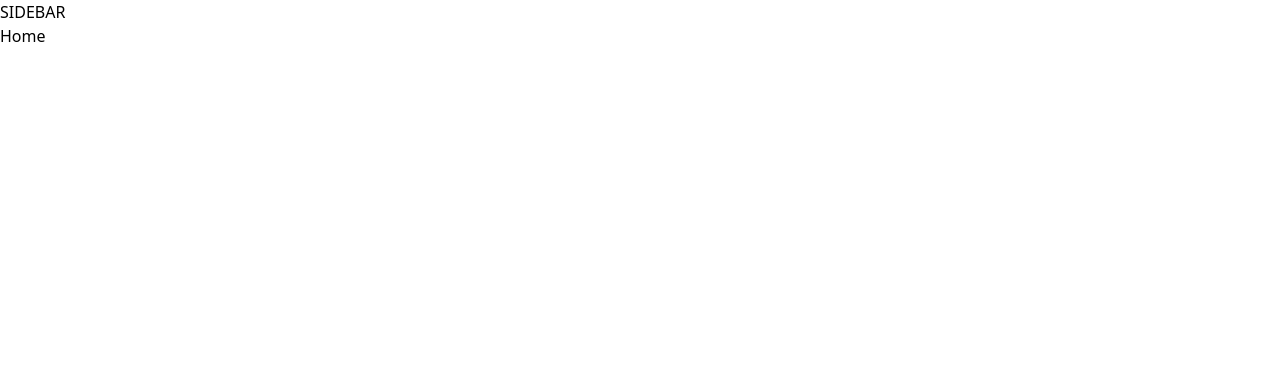
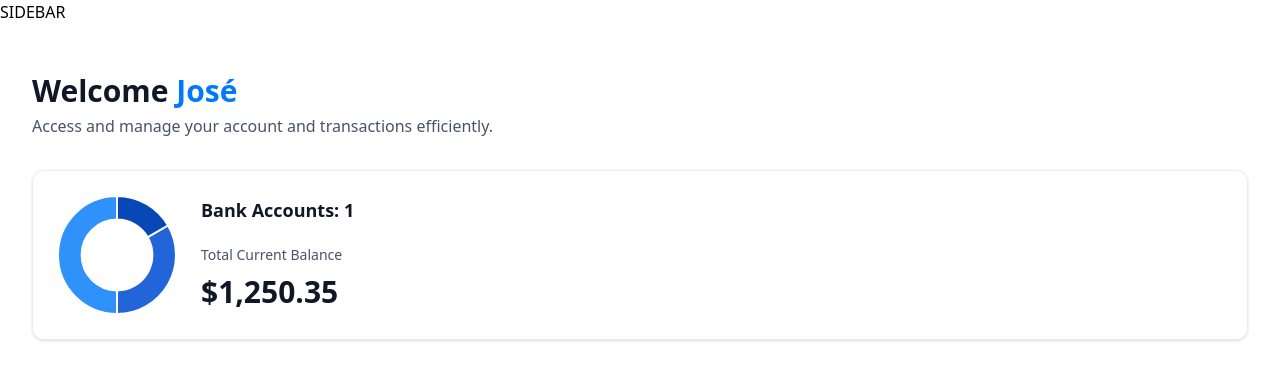
Before and after one commit to JoseGalvez-H/bankie, a Next.js app: page / in a window 1280 px wide. Shown: the top 380 px of the page. Built offline with nearby package versions, Linux system fonts and the light colour scheme.

Commit message:
Initial Chart.JS integration

```diff
--- a/app/(root)/page.tsx
+++ b/app/(root)/page.tsx
@@ -1,8 +1,27 @@
-import React from 'react'
+import HeaderBox from '@/components/HeaderBox'
+import TotalBalanceBox from '@/components/TotalBalanceBox';
 
 const Home = () => {
+    const loggedIn = { firstName: 'José'};
+
     return (
-        <div>Home</div>
+        <section className="home">
+            <div className="home-content">
+                <header className="home-header">
+                    <HeaderBox
+                    type="greeting"
+                    title="Welcome"
+                    user={loggedIn?.firstName || 'Guest'}
+                    subtext="Access and manage your account and transactions efficiently."
+                    />
+                    <TotalBalanceBox
+                    accounts={[]}
+                    totalBanks={1}
+                    totalCurrentBalance={1250.35}
+                    />
+                </header>
+            </div>
+        </section>
     )
 }
 
--- /dev/null
+++ b/components/AnimatedCounter.tsx
@@ -0,0 +1,17 @@
+'use client';
+import CountUp from 'react-countup';
+
+const AnimatedCounter = ({ amount }: { amount: number }) => {
+    return (
+        <div className="w-full">
+            <CountUp
+            decimals={2}
+            decimal="."
+            prefix="$"
+            end={amount}
+            />
+        </div>
+    )
+}
+
+export default AnimatedCounter
--- /dev/null
+++ b/components/DoughnutChart.tsx
@@ -0,0 +1,32 @@
+"use client"
+
+import { Chart as ChartJS, ArcElement, Tooltip, Legend } from "chart.js";
+import { Doughnut } from "react-chartjs-2";
+
+ChartJS.register(ArcElement, Tooltip, Legend);
+
+const DoughnutChart = ({ accounts }: DoughnutChartProps) => {
+    const data = {
+        datasets: [
+            {
+                label: 'Banks',
+                data: [1250, 2500, 3750],
+                backgroundColor: ['#0747b6', '#2265d8', '#2f91fa']
+            }
+        ],
+        labels: ['Bank 1', 'Bank 2', 'Bank 3']
+    }
+    return < Doughnut
+    data={data}
+    options={{
+        cutout: '60%',
+        plugins: {
+            legend: {
+                display: false
+            }
+        }
+    }}
+    />
+}
+
+export default DoughnutChart
--- /dev/null
+++ b/components/HeaderBox.tsx
@@ -0,0 +1,19 @@
+import React from 'react'
+
+const HeaderBox = ({type = "title", title, subtext, user}: HeaderBoxProps) => {
+  return (
+    <div className="header-box">
+      <h1 className="header-box-title">
+        {title}
+        {type === 'greeting' && (
+          <span className="text-bankGradient">
+            &nbsp;{user}
+          </span>
+        )}
+      </h1>
+      <p className="header-box-subtext">{subtext}</p>
+    </div>
+  )
+}
+
+export default HeaderBox
--- /dev/null
+++ b/components/TotalBalanceBox.tsx
@@ -0,0 +1,32 @@
+// import React from 'react'
+import AnimatedCounter from './AnimatedCounter';
+import DoughnutChart from './DoughnutChart';
+
+
+const TotalBalanceBox = ({
+    accounts = [], totalBanks, totalCurrentBalance
+}: TotalBalanceBoxProps) => {
+    return (
+        <section className="total-balance">
+            <div className="total-balance-chart">
+                < DoughnutChart accounts={accounts} />
+            </div>
+            <div className="flex flex-col gap-6">
+                <h2 className="header-2">
+                Bank Accounts: {totalBanks}
+                </h2>
+                <div className="flex flex-col gap-2">
+                    <p className="total-balance-label">
+                        Total Current Balance
+                    </p>
+                    <div className="total-balance-amount flex-center gap-2">
+                        <AnimatedCounter amount=
+                        {totalCurrentBalance} />
+                    </div>
+                </div>
+            </div>
+        </section>
+    )
+}
+
+export default TotalBalanceBox
--- a/package.json
+++ b/package.json
@@ -9,11 +9,15 @@
     "lint": "next lint"
   },
   "dependencies": {
+    "chart.js": "^4.4.3",
     "class-variance-authority": "^0.7.0",
     "clsx": "^2.1.1",
     "lucide-react": "^0.407.0",
     "next": "14.2.5",
+    "query-string": "^9.0.0",
     "react": "^18",
+    "react-chartjs-2": "^5.2.0",
+    "react-countup": "^6.5.3",
     "react-dom": "^18",
     "tailwind-merge": "^2.4.0",
     "tailwindcss-animate": "^1.0.7"
--- a/types/index.d.ts
+++ b/types/index.d.ts
@@ -202,7 +202,7 @@ declare interface BankTabItemProps {
   appwriteItemId?: string;
 }
 
-declare interface TotlaBalanceBoxProps {
+declare interface TotalBalanceBoxProps {
   accounts: Account[];
   totalBanks: number;
   totalCurrentBalance: number;
```
Also changed, not shown: components/ui/button.tsx (added), 1 other file (tests, documents, lock files or other folders).
